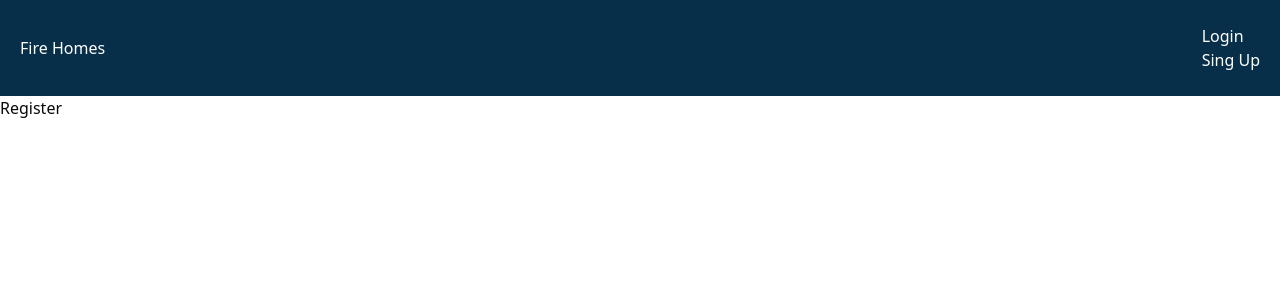
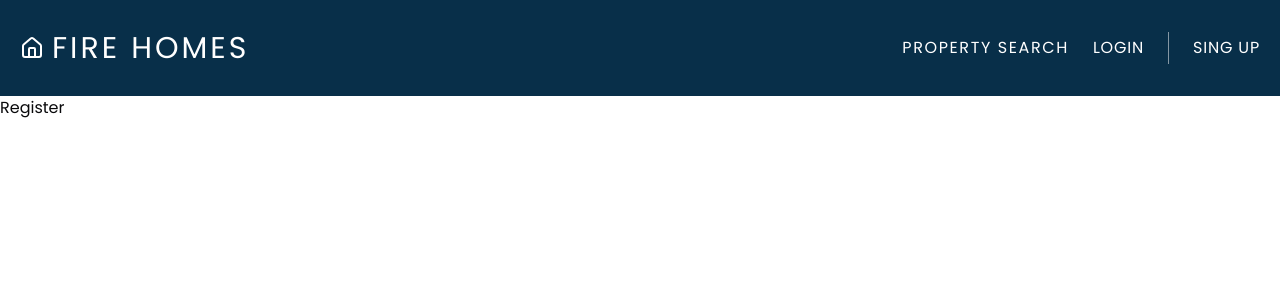
Before and after one commit to lemartins07/fire-house-course, a Next.js app: page /register in a window 1280 px wide. Shown: the top 300 px of the page. Built offline with nearby package versions, Linux system fonts and the light colour scheme; no server answers.

Commit message:
Improve navbar styling

```diff
--- a/src/app/layout.tsx
+++ b/src/app/layout.tsx
@@ -1,19 +1,15 @@
 import type { Metadata } from 'next'
-import localFont from 'next/font/local'
+
 import './globals.css'
 import Link from 'next/link'
 import { AuthProvider } from '@/context/auth'
 import { AuthButtons } from '@/components/ui/auth-buttons'
+import { Poppins } from 'next/font/google'
+import { HomeIcon } from 'lucide-react'
 
-const geistSans = localFont({
-  src: './fonts/GeistVF.woff',
-  variable: '--font-geist-sans',
-  weight: '100 900',
-})
-const geistMono = localFont({
-  src: './fonts/GeistMonoVF.woff',
-  variable: '--font-geist-mono',
-  weight: '100 900',
+const poppins = Poppins({
+  subsets: ['latin'],
+  weight: ['100', '200', '300', '400', '500', '600', '700', '800', '900'],
 })
 
 export const metadata: Metadata = {
@@ -29,13 +25,25 @@ export default function RootLayout({
   return (
     <html lang="en">
       <AuthProvider>
-        <body
-          className={`${geistSans.variable} ${geistMono.variable} antialiased`}
-        >
-          <nav className="bg-sky-950 text-white p-5 h-24 flex items-center justify-between">
-            <Link href="/">Fire Homes</Link>
+        <body className={`${poppins.className} antialiased`}>
+          <nav className="bg-sky-950 text-white p-5 h-24 flex items-center justify-between z-10 relative">
+            <Link
+              href="/"
+              className="text-3xl tracking-widest flex gap-2 items-center uppercase"
+            >
+              <HomeIcon />
+              <span>Fire Homes</span>
+            </Link>
 
-            <ul>
+            <ul className="flex gap-6 items-center">
+              <li>
+                <Link
+                  href="/property-search"
+                  className="uppercase tracking-widest hover:underline"
+                >
+                  Property search
+                </Link>
+              </li>
               <AuthButtons />
             </ul>
           </nav>
--- a/src/components/ui/auth-buttons.tsx
+++ b/src/components/ui/auth-buttons.tsx
@@ -21,10 +21,21 @@ export function AuthButtons() {
       {!auth?.currentUser && (
         <>
           <li>
-            <Link href="/login">Login</Link>
+            <Link
+              href="/login"
+              className="uppercase tracking-wider hover:underline"
+            >
+              Login
+            </Link>
           </li>
+          <li className="h-8 w-[1px] bg-white/50"></li>
           <li>
-            <Link href="/register">Sing Up</Link>
+            <Link
+              href="/register"
+              className="uppercase tracking-wider hover:underline"
+            >
+              Sing Up
+            </Link>
           </li>
         </>
       )}
```
Also changed, not shown: src/app/fonts/GeistMonoVF.woff (deleted), src/app/fonts/GeistVF.woff (deleted).
